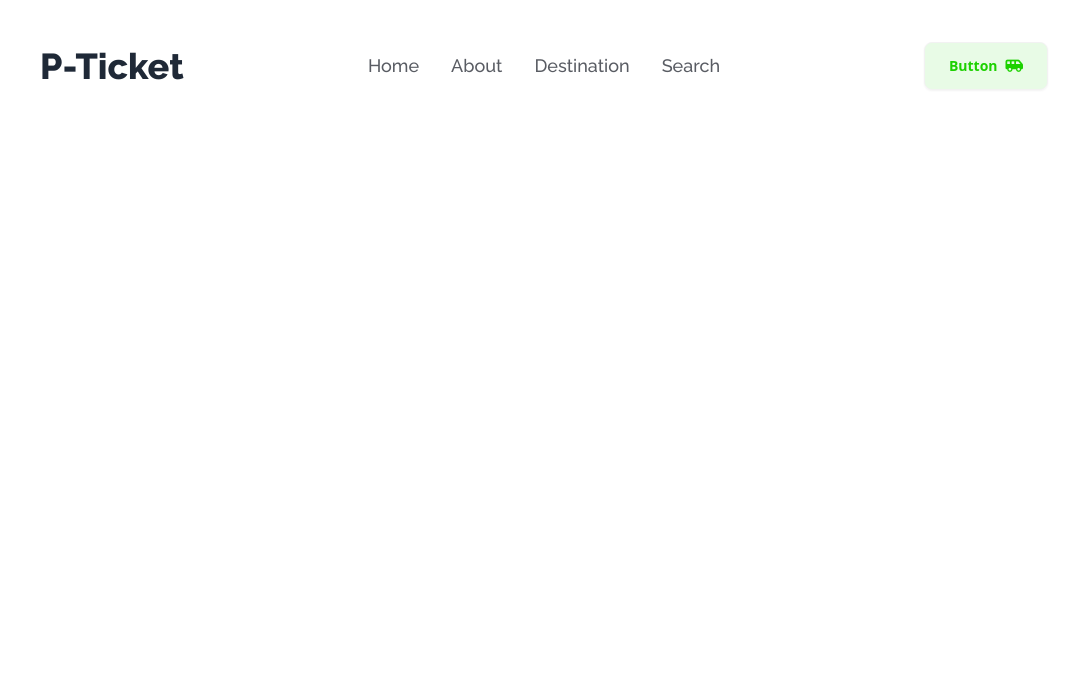
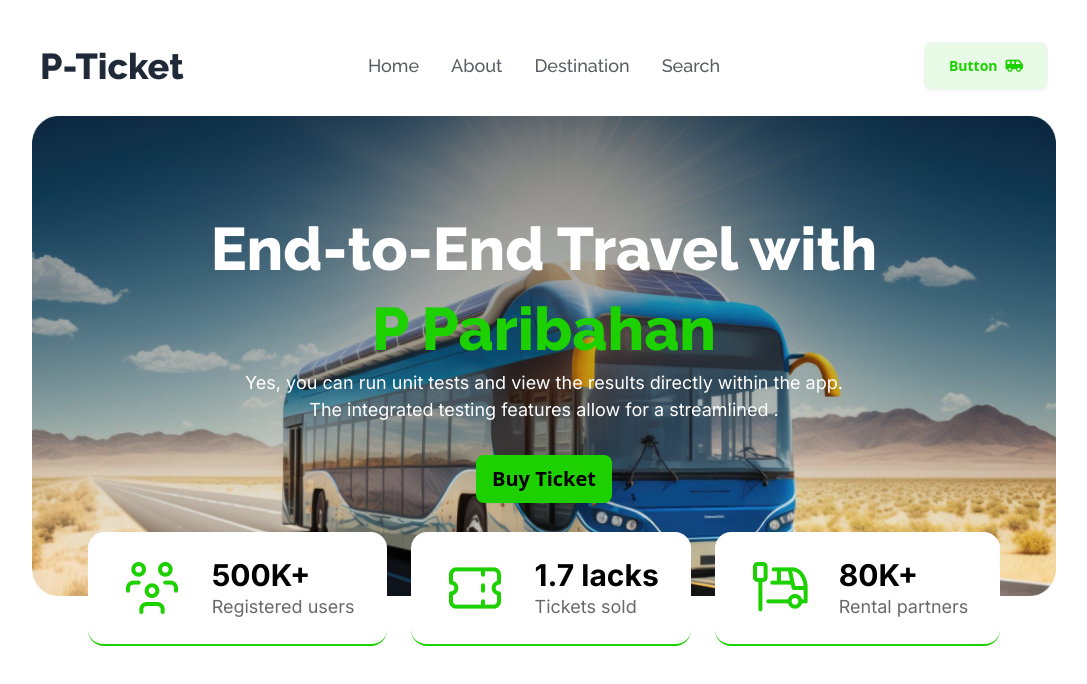
Before and after one commit to Dinobondhu-shill/E-Ticket, a plain HTML site: page index.html in a window 1280 px wide. Shown: the whole page, without its empty margins (96-1183 px from the left). Drawn offline with nearby package versions, Linux system fonts and the light colour scheme.

Commit message:
banner section added

```diff
--- a/index.html
+++ b/index.html
@@ -11,11 +11,11 @@
 </head>
 
 <body>
-<header class="px-14 lg:px-32">
+<header class="px-10 lg:px-32">
   <nav class="lg:pt-8">
     <div class="navbar">
-      <div class="navbar-start">
-        <div class="dropdown flex justify-between items-center">
+      <div class="navbar-start flex justify-between items-center lg:justify-normal">
+        <div class="dropdown ">
           <div tabindex="0" role="button" class="btn btn-ghost hover:bg-[#1DD100] lg:hidden">
             <svg xmlns="http://www.w3.org/2000/svg" class="h-5 w-5" fill="none" viewBox="0 0 24 24" stroke="currentColor"><path stroke-linecap="round" stroke-linejoin="round" stroke-width="2" d="M4 6h16M4 12h8m-8 6h16" /></svg>
           </div>
@@ -42,6 +42,44 @@
     </div>
   </nav>
   <!----------------------------Banner Section Start--------------------- -->
+  <section id="banner" style="background-image: url(./images/banner.png); background-repeat: no-repeat; background-size: cover; background-position: center;" class="rounded-3xl mt-4 w-full py-8 lg:h-[480px] flex flex-col justify-center items-center">
+    <h1 class="font-raleway text-4xl lg:text-6xl font-extrabold lg:leading-[80px] text-white text-center">End-to-End Travel with <br><span class="text-[#1DD100]">P Paribahan</span></h1>
+    <p class="font-inter text-white text-[18px] w-full lg:w-[600px] text-center">Yes, you can run unit tests and view the results directly within the app. The integrated testing features allow for a streamlined .</p>
+    <button class="btn bg-[#1DD100] text-black font-bold text-xl border-none mt-8 hover:bg-[#1DD100]">Buy Ticket</button>
+  </section>
+  <!---------------------Banner Counter---------------- -->
+  <div class="flex justify-center gap-3 lg:gap-6 lg:relative lg:-mt-16 mt-7 mb-28">
+    <!--Counter item -->
+    <div class="rounded-2xl bg-white border-b-2 border-b-[#1DD100] flex items-center gap-3 lg:gap-7 lg:py-6 lg:px-8 ">
+      <div>
+        <img src="images/people.png" alt="">
+      </div>
+      <div>
+        <h3 class="font-inter text-xl lg:text-3xl font-bold text-black">500K+</h3>
+        <p class="font-inter text-[18px] text-[#00000096]">Registered users</p>
+      </div>
+    </div>
+    <!--Counter item -->
+    <div class="rounded-2xl bg-white border-b-2 border-b-[#1DD100] flex items-center gap-3 lg:gap-7 lg:py-6 lg:px-8 ">
+      <div>
+        <img src="images/ticket-cupon.png" alt="">
+      </div>
+      <div>
+        <h3 class="font-inter text-xl lg:text-3xl font-bold text-black">1.7 lacks</h3>
+        <p class="font-inter text-[18px] text-[#00000096]">Tickets sold</p>
+      </div>
+    </div>
+    <!--Counter item -->
+    <div class="rounded-2xl bg-white border-b-2 border-b-[#1DD100] flex items-center gap-3 lg:gap-7 lg:py-6 lg:px-8">
+      <div>
+        <img src="images/stoppage.png" alt="">
+      </div>
+      <div>
+        <h3 class="font-inter text-xl lg:text-3xl font-bold text-black">80K+</h3>
+        <p class="font-inter text-[18px] text-[#00000096]">Rental partners</p>
+      </div>
+    </div>
+  </div>
 </header>
 <main>
 </main>
```
